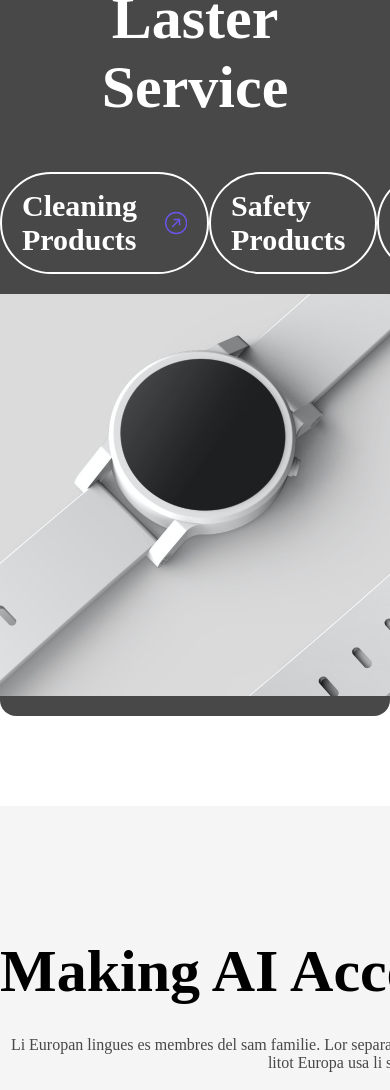
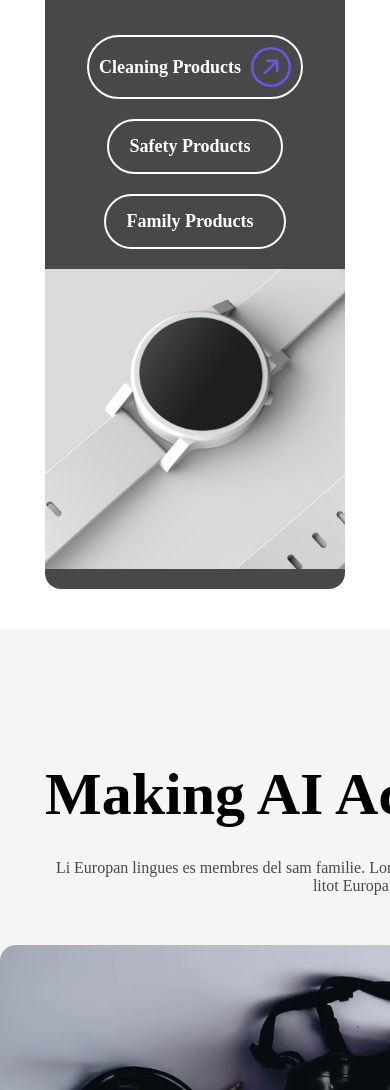
Before and after one commit to ariabarzegar/Shop-selling-smart-systems, a plain HTML site: page index.html in a window 390 px wide. Shown: the part 774-1864 px from the top of the page. Drawn offline with Linux system fonts and the light colour scheme.

Commit message:
responsive latest service

```diff
--- a/css/style.css
+++ b/css/style.css
@@ -75,7 +75,7 @@ nav {
 .box-mobile span{
   background-color: #fff;
   width: 75%;
-  height: 0.1rem;
+  height: 0.2rem;
   border-radius: 16px;
   position: relative;
 }
@@ -614,6 +614,9 @@ nav {
  /* end footer */
 
 @media (max-width:600px){
+  header{
+    padding: 0 0 4rem 0;
+  }
   .nav-ul{
     display: none;
   }
@@ -659,4 +662,29 @@ nav {
     width: 11rem;
     font-size: 2rem;
   }
+  .latest_service{
+    margin: 4rem 0;
+  }
+  .latest_service__title{
+    font-size: 3rem;
+  }
+  .group-Model{
+    flex-direction: column;
+    align-items: center;
+    gap: 2rem;
 }
+  .Cleaning{
+    padding: 1rem;
+  }
+  .Cleaning h3, .Safety h3, .Family h3{
+    font-size: 1.8rem;
+  }
+  .photo-watch img{
+    height: 30rem;
+  }
+}
+@media (max-width:400px){
+  .container{
+    width: 300px;
+  }
+}
```
Also changed, not shown: index.html (+1 -0 lines).
